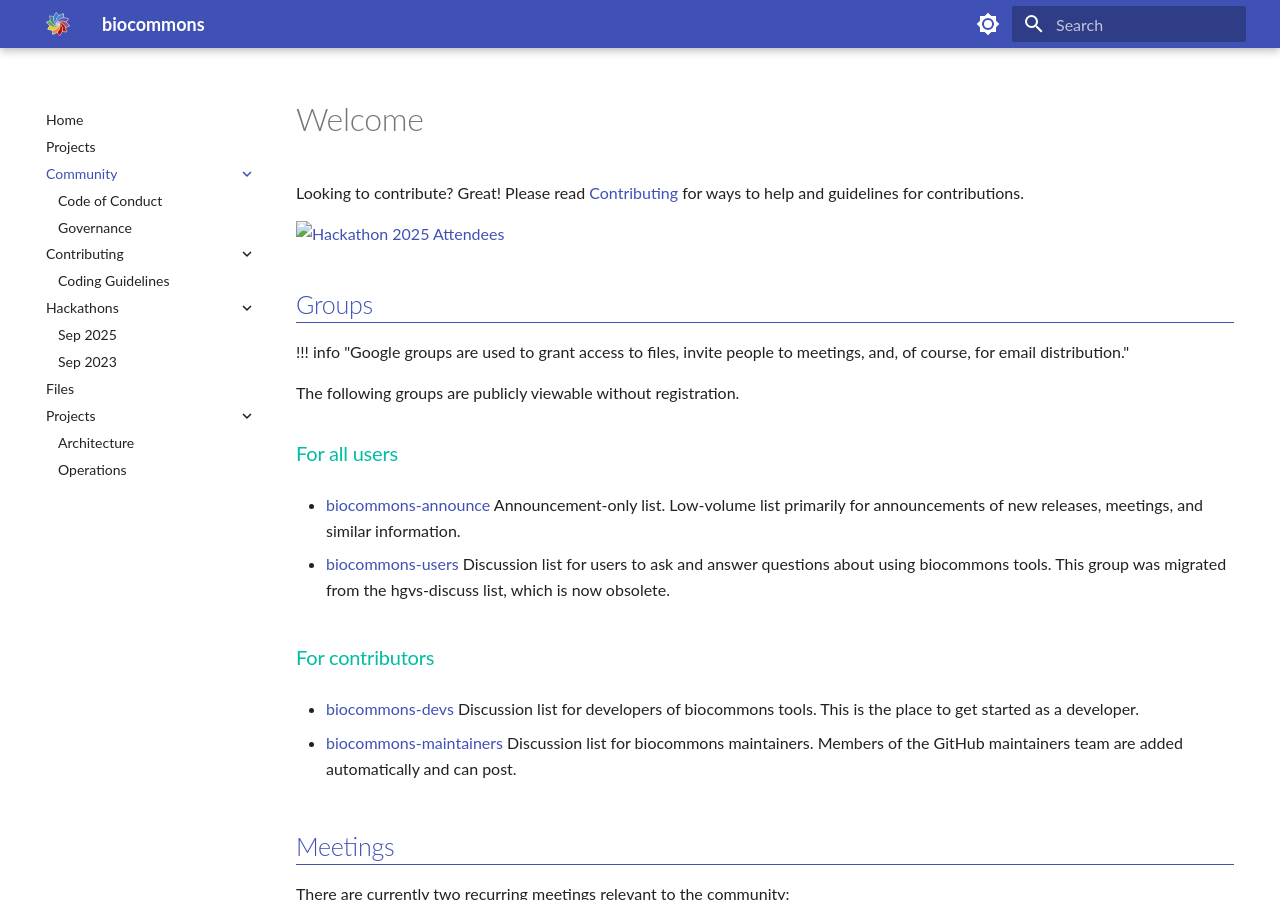
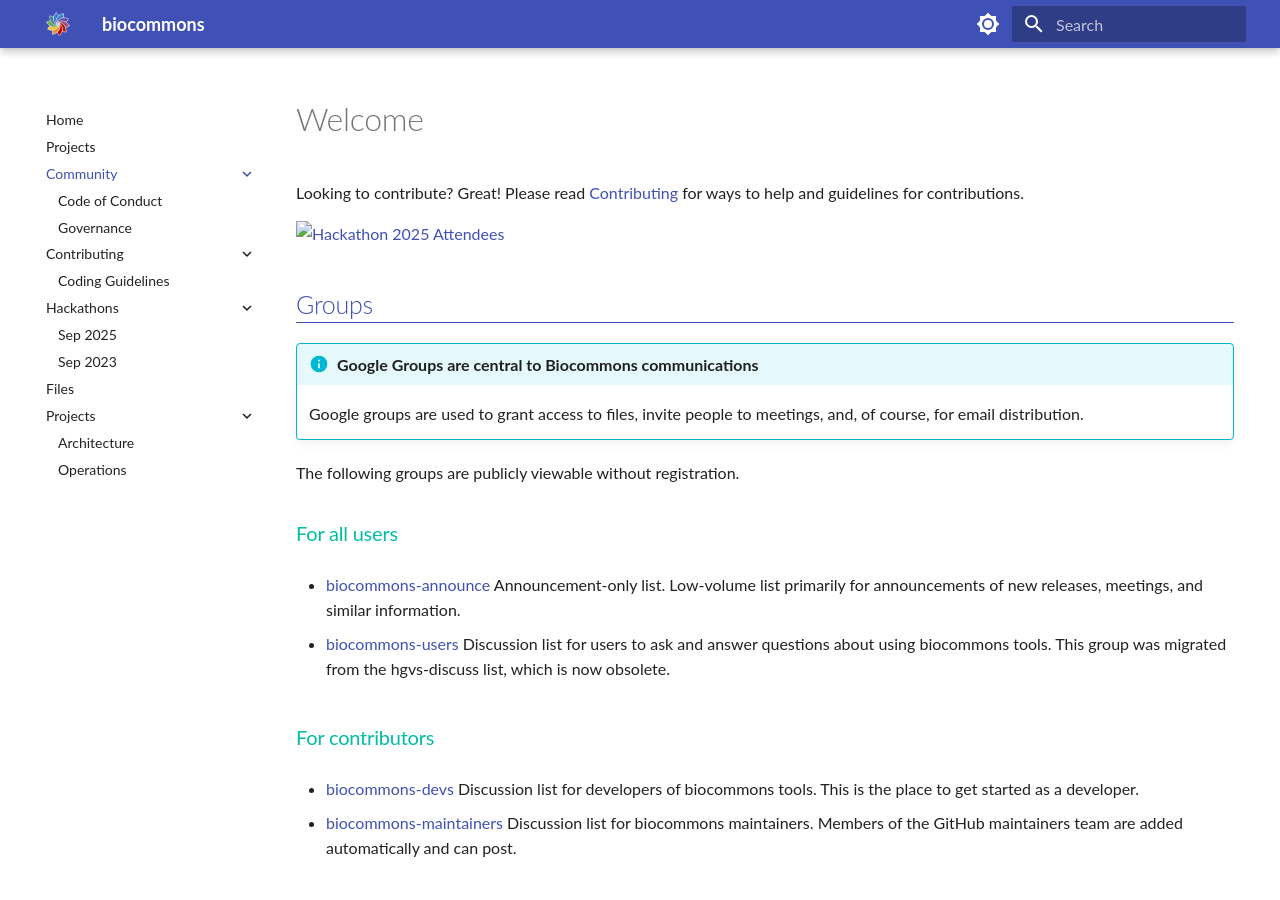
Before and after one commit to biocommons/biocommons.github.io, an MkDocs documentation site: the page built from docs/community/index.md, in a window 1280 px wide and 900 px high. Built offline with MkDocs 1.6.1 and Material for MkDocs 9.7.7, drawn with Linux system fonts in a browser that asks for light colours.

Commit message:
fixed broken admonition in community page and added gh checkout tip

```diff
--- a/docs/community/index.md
+++ b/docs/community/index.md
@@ -7,8 +7,9 @@ and guidelines for contributions.
 
 ## Groups
 
-!!! info "Google groups are used to grant access to files, invite people to meetings, and, of
-course, for email distribution."
+!!! info "Google Groups are central to Biocommons communications"
+
+    Google groups are used to grant access to files, invite people to meetings, and, of course, for email distribution.
 
 The following groups are publicly viewable without registration.
 
```
Also changed, not shown: docs/contributing/coding-guidelines.md (+4 -0 lines).
